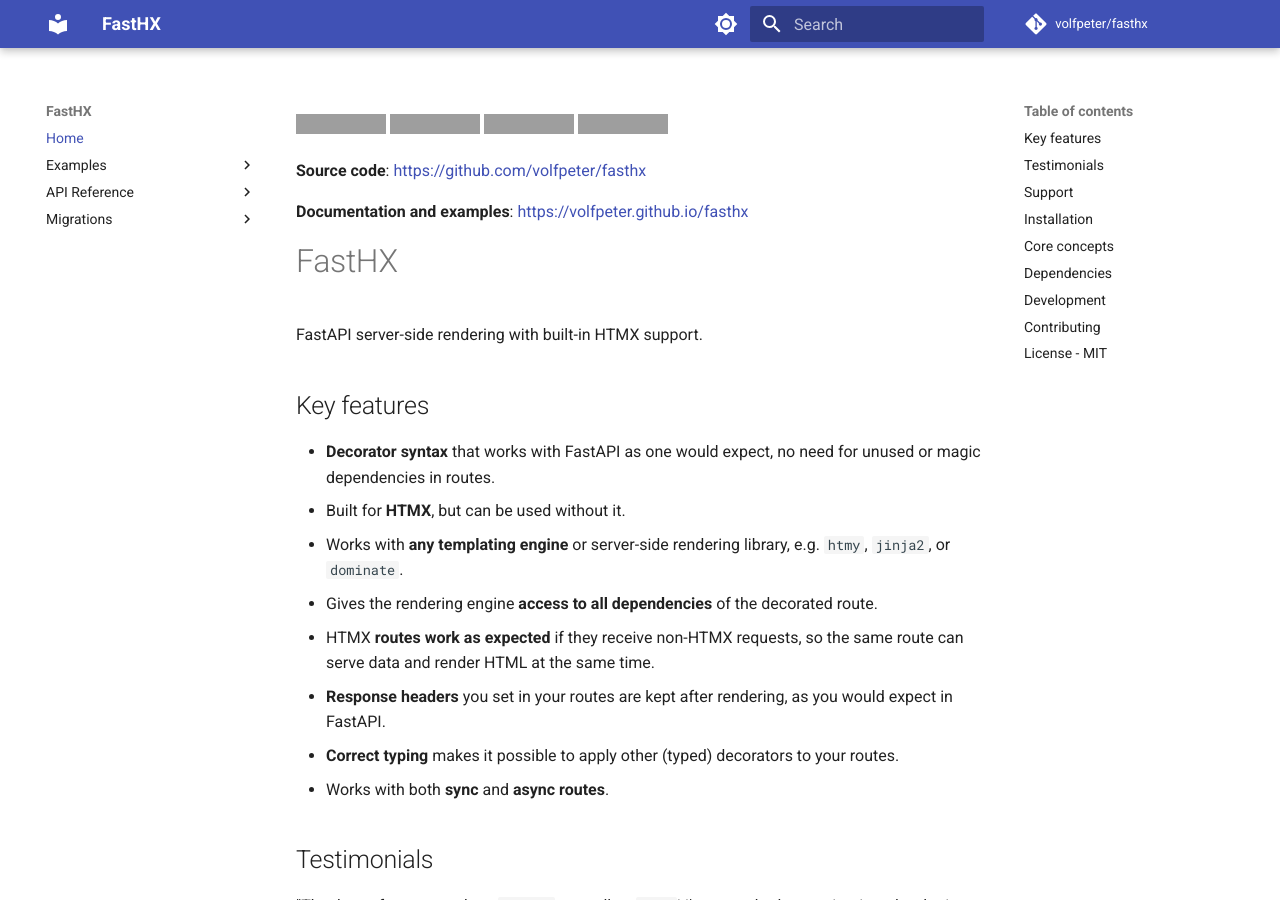
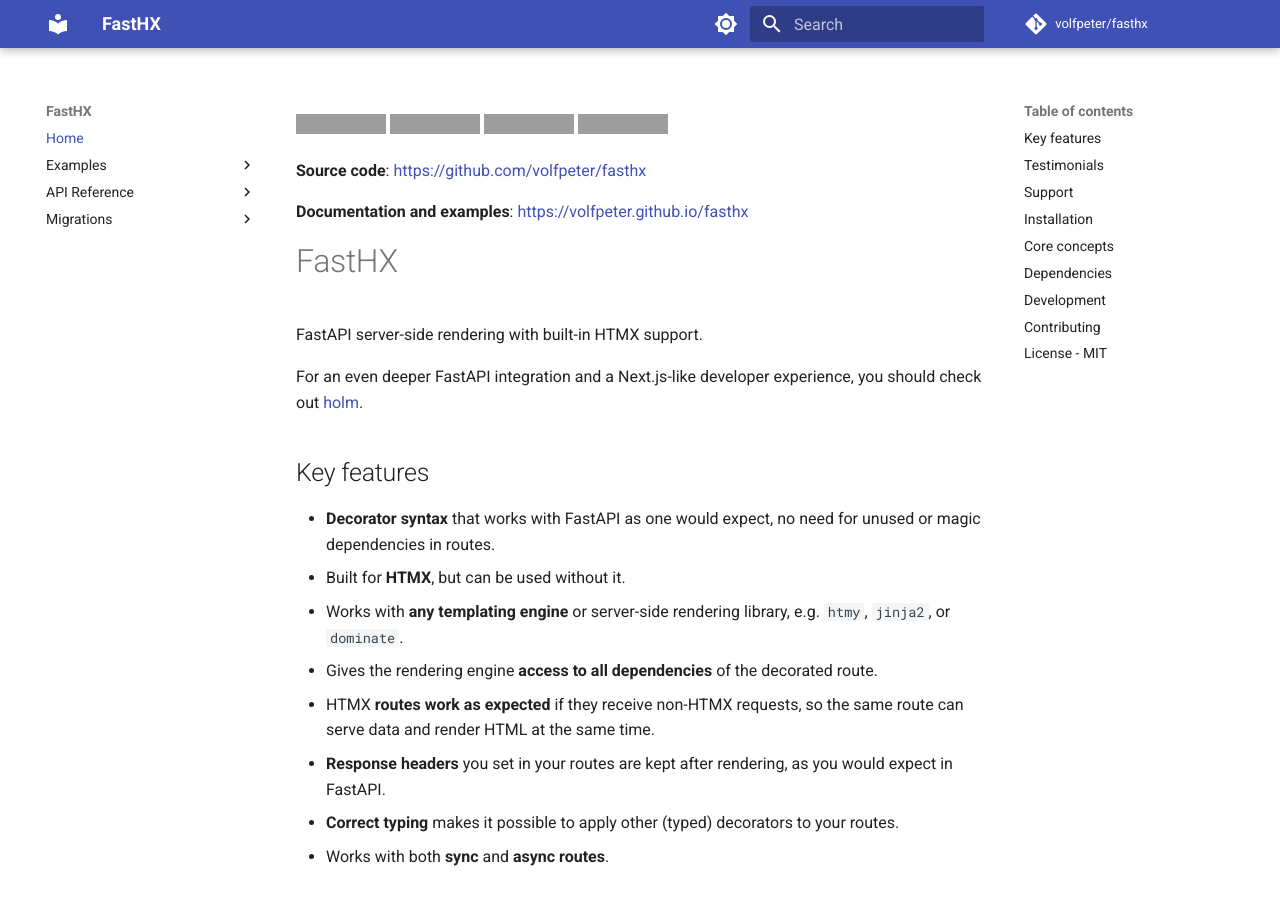
Before and after one commit to volfpeter/fasthx, an MkDocs documentation site: the page built from docs/index.md, in a window 1280 px wide and 900 px high. Built offline with MkDocs 1.6.1 and Material for MkDocs 9.7.7, drawn with Linux system fonts in a browser that asks for light colours; comment, search, counter and statistics services are not loaded; grey boxes are pictures that could not be loaded.

Commit message:
docs: add reference to holm to the docs as well

```diff
--- a/docs/index.md
+++ b/docs/index.md
@@ -10,6 +10,8 @@
 # FastHX
 
 FastAPI server-side rendering with built-in HTMX support.
+
+For an even deeper FastAPI integration and a Next.js-like developer experience, you should check out [holm](https://volfpeter.github.io/holm/).
 
 ## Key features
 
```
Also changed, not shown: README.md (+1 -1 lines).
